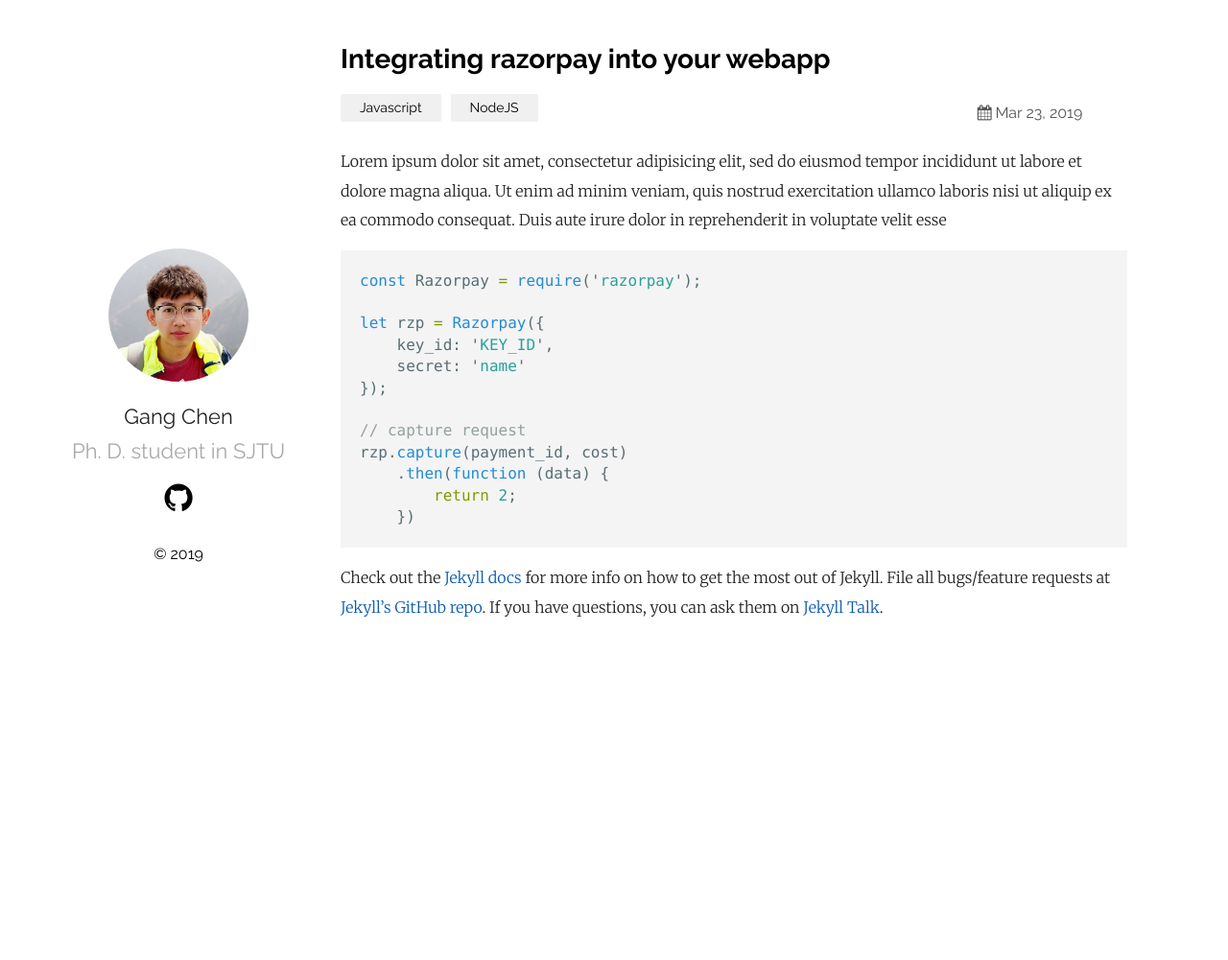
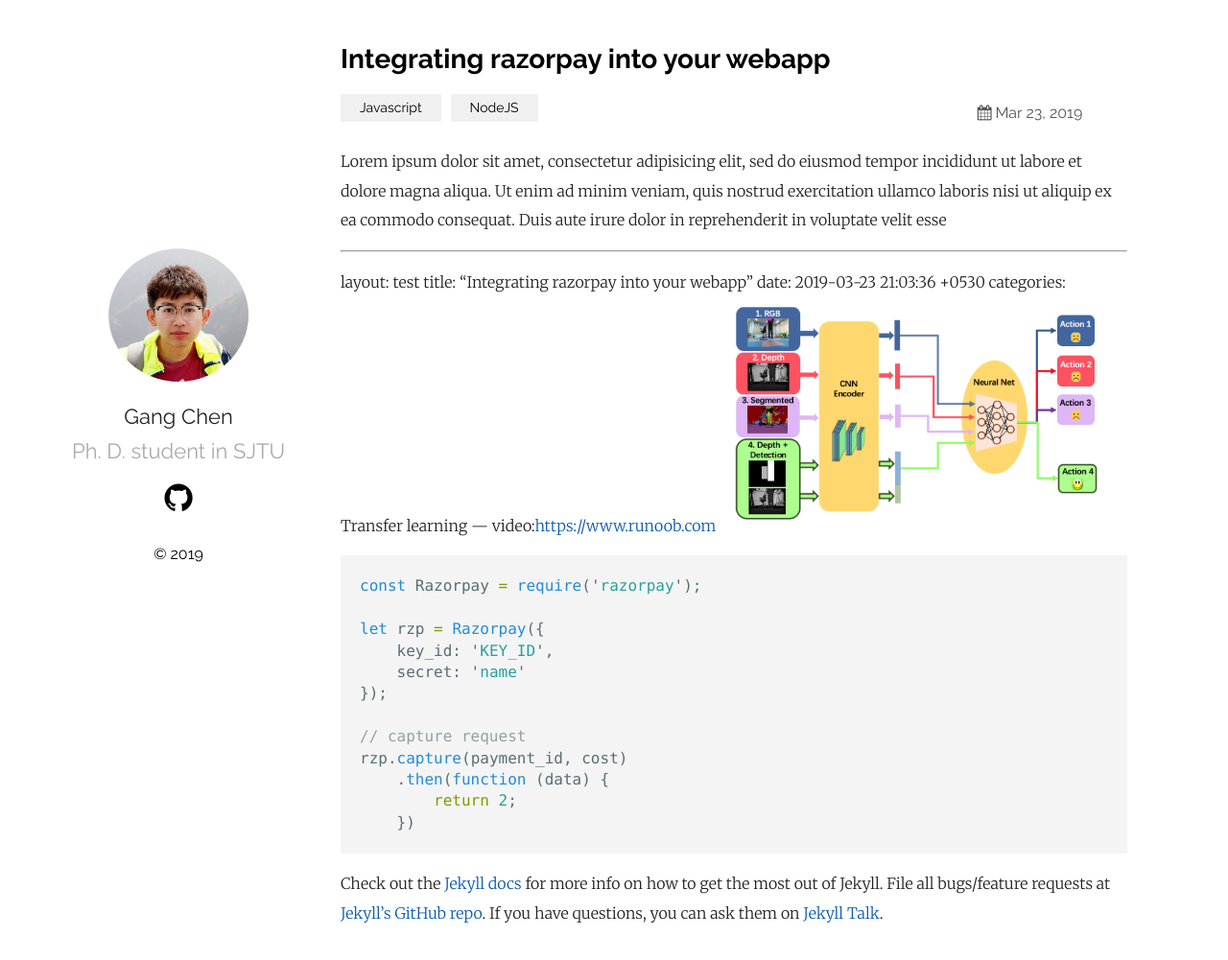
Before and after one commit to g-ch/g-ch.github.io, a Jekyll site: the page built from _posts/2019-03-23-welcome-to-jekyll.markdown, in a window 1280 px wide and 1012 px high. Shown: the top 1001 px of the window at 96% size. Built offline with Jekyll 4.4.1, drawn with Linux system fonts in a browser that asks for light colours.

Commit message:
link test

````diff
--- a/_config.yml
+++ b/_config.yml
@@ -1,6 +1,6 @@
-title: Your awesome title
-author: GitHub User
-email: your-email@domain.com
+title: Doctor
+author: Clarence
+email: chg947089399@sjtu.edu.cn
 description: > # this means to ignore newlines until "show_exerpts:"
   Write an awesome description for your new site here. You can edit this
   line in _config.yml. It will appear in your document head meta (for
@@ -20,7 +20,7 @@
   # generate social links in footer
   social_links:
     #twitter: thelehhman
-    github:  https://github.com/g-ch
+    github:  g-ch
     #linkedIn: in/thelehhman
     rss: rss
     # dribbble: jekyll
--- a/_posts/2019-03-23-welcome-to-jekyll.markdown
+++ b/_posts/2019-03-23-welcome-to-jekyll.markdown
@@ -5,6 +5,16 @@
 categories: Javascript NodeJS
 ---
 Lorem ipsum dolor sit amet, consectetur adipisicing elit, sed do eiusmod tempor incididunt ut labore et dolore magna aliqua. Ut enim ad minim veniam, quis nostrud exercitation ullamco laboris nisi ut aliquip ex ea commodo consequat. Duis aute irure dolor in reprehenderit in voluptate velit esse
+
+---
+layout: test
+title:  "Integrating razorpay into your webapp"
+date:   2019-03-23 21:03:36 +0530
+categories: Transfer learning
+---
+video:<https://www.runoob.com>
+<img src="/assets/semantic.png" width="50%">
+
 
 ```javascript
 const Razorpay = require('razorpay');
````
Also changed, not shown: assets/semantic.png (added).
